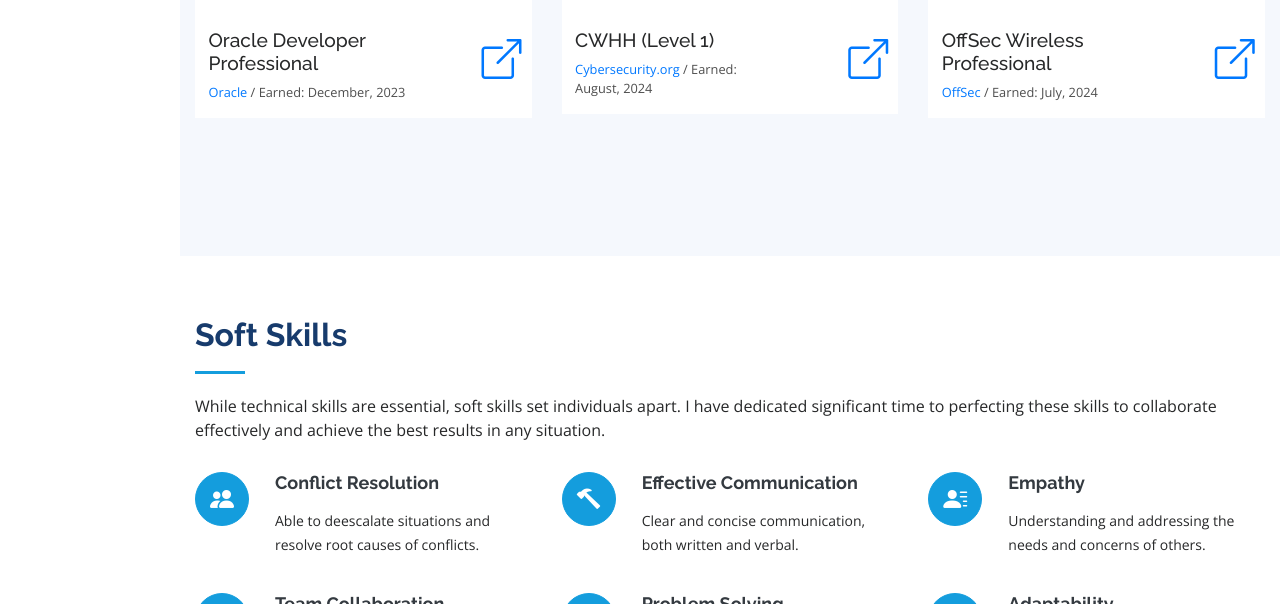
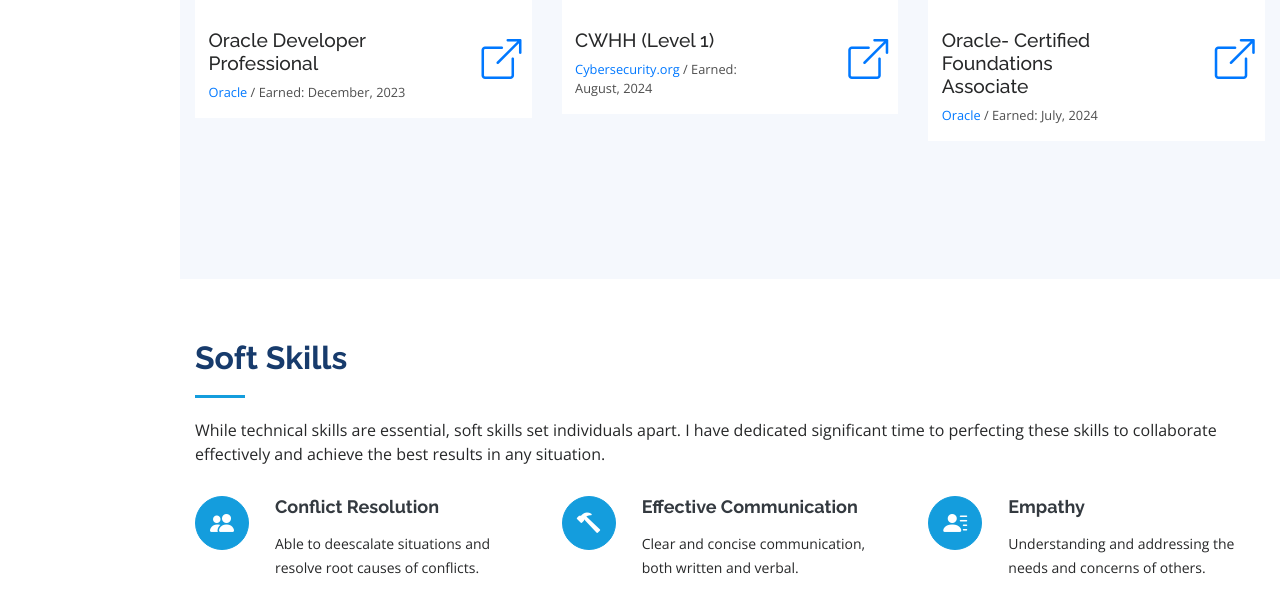
Before and after one commit to xcode96/adm1, a plain HTML site: page resume.html in a window 1280 px wide. Shown: the part 1362-1966 px from the top of the page. Drawn offline with nearby package versions, Linux system fonts and the light colour scheme.

Commit message:
resume.html

```diff
--- a/resume.html
+++ b/resume.html
@@ -1,7 +1,6 @@
 <!DOCTYPE html>
 <html lang="en">
 
-<!-- Mirrored from www.emmanuelsolis.com/resume.html by HTTrack Website Copier/3.x [XR&CO'2014], Sat, 02 Aug 2025 18:43:25 GMT -->
 <head>
   <meta charset="utf-8">
   <meta content="width=device-width, initial-scale=1.0" name="viewport">
@@ -43,7 +42,7 @@
 
         <h1 class="text-light"><a href="index-2.html">
 
-          <br>乂匚ㄖᗪ乇96</a>
+          <br>ЖĆØĐ€96</a>
         </a></h1>
         <div class="social-links mt-3 text-center">
         </div>
@@ -225,14 +224,14 @@
                 <div class="work-content">
                   <div class="row">
                     <div class="col-sm-8">
-                      <h2 class="w-title">OffSec Wireless Professional</h2>
+                      <h2 class="w-title">Oracle- Certified Foundations Associate</h2>
                       <div class="w-more">
-                        <span class="w-ctegory">OffSec</span> / <span class="w-date">Earned: July, 2024</span>
+                        <span class="w-ctegory">Oracle</span> / <span class="w-date">Earned: July, 2024</span>
                       </div>
                     </div>
                     <div class="col-sm-4">
                       <div class="w-like">
-                        <a href="https://www.credential.net/a962ee5f-6415-4259-b8ed-8d9463723a44" target="_blank"> <span class="bi-box-arrow-up-right"></span></a>
+                        <a href="https://catalog-education.oracle.com/pls/certview/sharebadge?id=4B10D479ECF0BB56D204CB1A7821B27CF8A914EA98748563D2858CBA9AB68F4D&trk=public_profile_see-credential" target="_blank"> <span class="bi-box-arrow-up-right"></span></a>
                       </div>
                     </div>
                   </div>
@@ -495,5 +494,4 @@
 </body>
 
 
-<!-- Mirrored from www.emmanuelsolis.com/resume.html by HTTrack Website Copier/3.x [XR&CO'2014], Sat, 02 Aug 2025 18:43:34 GMT -->
 </html>
```
